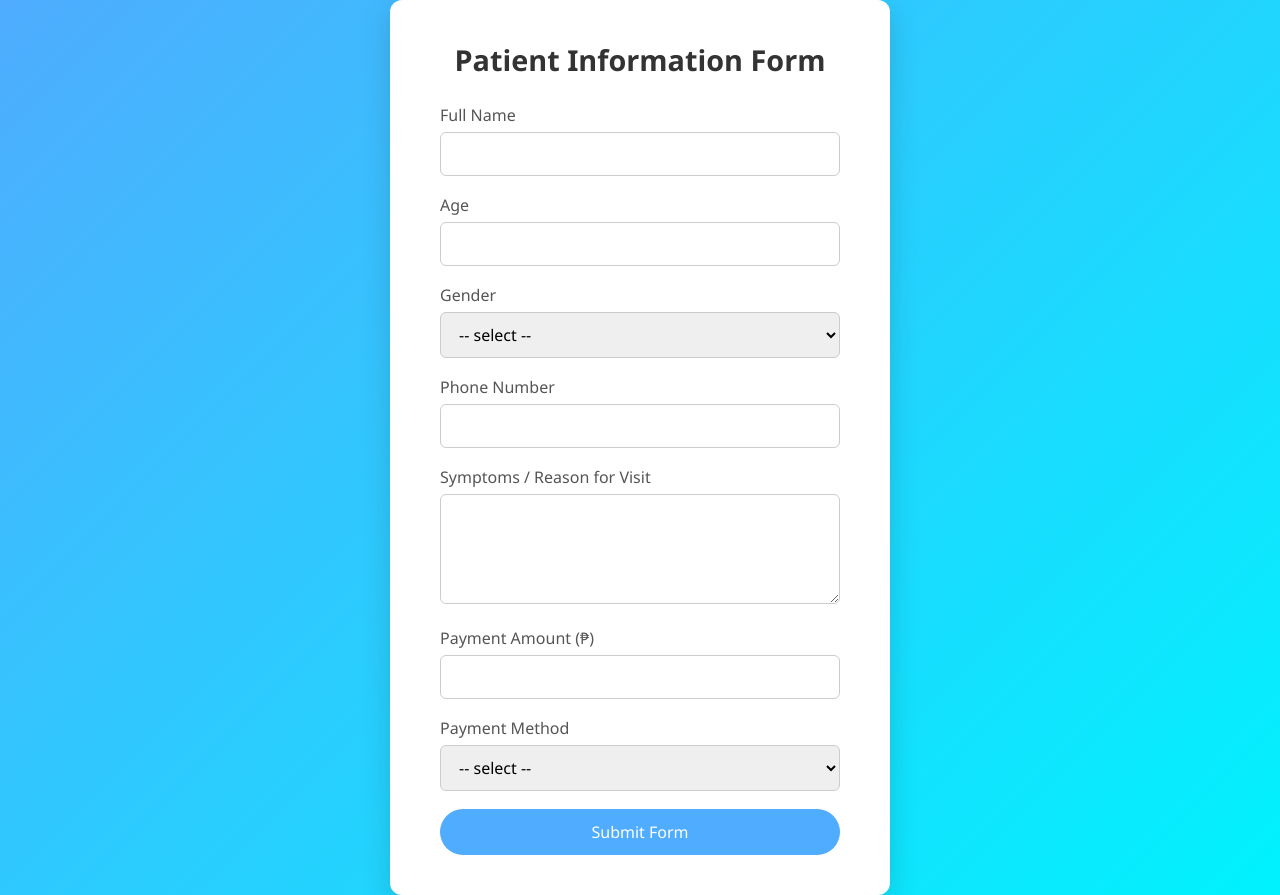
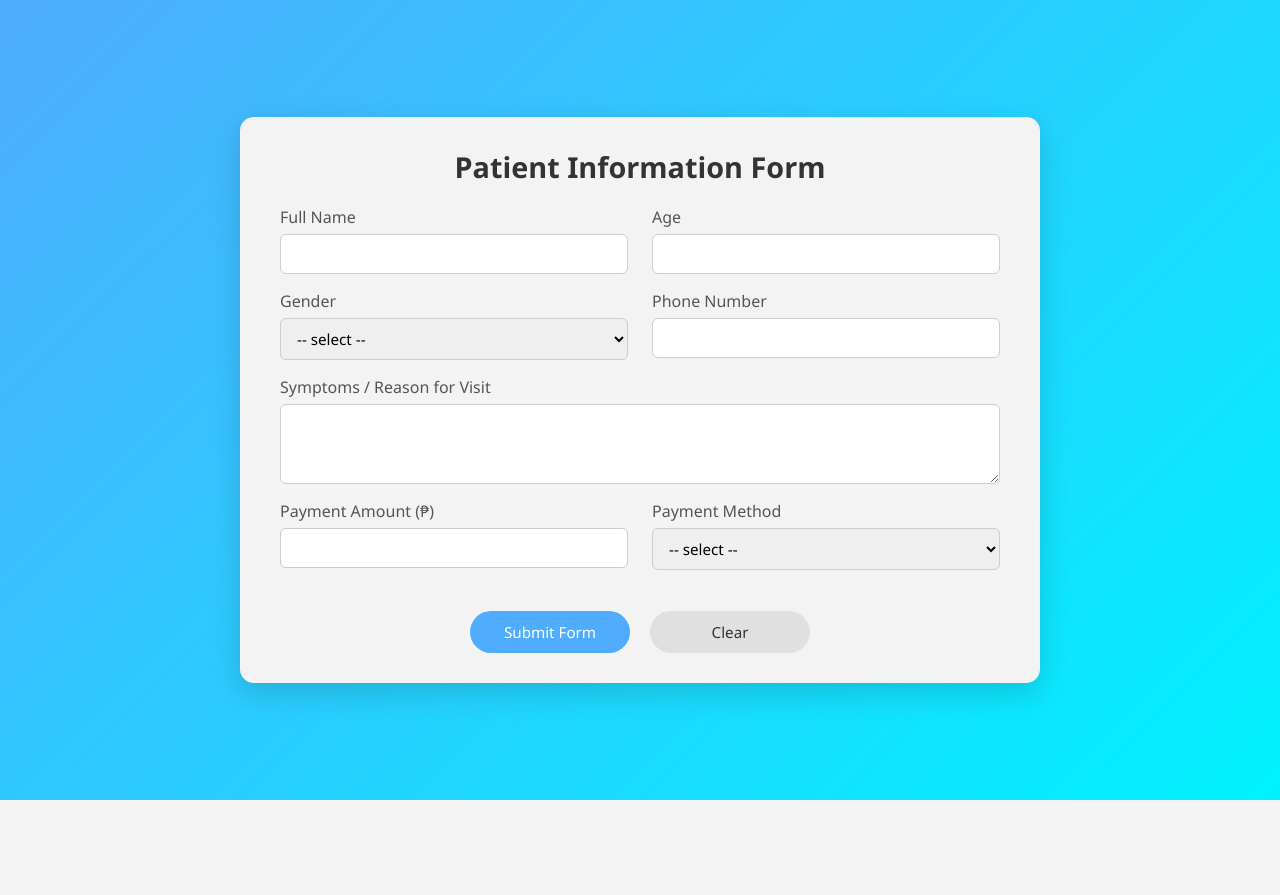
Before and after one commit to charitydaayata/forms, a PHP site: page /views/forms.php in a window 1280 px wide. After the commit the page ends 800 px from the top, so only its background shows below. Run offline with PHP 8.4, Linux system fonts and the light colour scheme.

Commit message:
4th commit

```diff
--- a/assets/forms.css
+++ b/assets/forms.css
@@ -15,65 +15,118 @@ body {
     justify-content: center;
 }
 
-/* Form box */
+/* Form card */
 .form-container {
-    background: #ffffff;
-    padding: 40px 50px;
-    border-radius: 12px;
+    background: #f3f3f3;
+    padding: 30px 40px;
+    border-radius: 14px;
     box-shadow: 0 10px 30px rgba(0, 0, 0, 0.15);
-    max-width: 500px;
-    width: 90%;
+    max-width: 800px;
+    width: 95%;
 }
 
-/* Form title */
+/* Title */
 .form-container h2 {
     text-align: center;
     font-size: 1.8rem;
-    margin-bottom: 25px;
+    margin-bottom: 20px;
     color: #333;
 }
 
+/* Grid layout */
+.form-grid {
+    display: grid;
+    grid-template-columns: repeat(2, minmax(0, 1fr));
+    gap: 16px 24px;
+}
+
+/* Groups */
+.form-group {
+    display: flex;
+    flex-direction: column;
+}
+
+.form-group.full-width {
+    grid-column: 1 / -1;
+}
+
 /* Labels */
-.form-container label {
-    display: block;
+.form-group label {
     margin-bottom: 6px;
     color: #555;
     font-weight: 500;
 }
 
-/* Inputs */
-.form-container input,
-.form-container select,
-.form-container textarea {
-    width: 100%;
-    padding: 10px 14px;
-    margin-bottom: 18px;
+/* Inputs & selects */
+.form-group input,
+.form-group select,
+.form-group textarea {
+    padding: 9px 12px;
     border: 1px solid #ccc;
     border-radius: 6px;
-    font-size: 1rem;
+    font-size: 0.95rem;
     outline: none;
 }
 
-.form-container input:focus,
-.form-container select:focus,
-.form-container textarea:focus {
+.form-group input:focus,
+.form-group select:focus,
+.form-group textarea:focus {
     border-color: #4facfe;
 }
 
+/* =========================
+   BUTTON AREA (FIXED + CENTERED)
+   ========================= */
+
+.form-actions {
+    grid-column: 1 / -1;        /* take full width of grid */
+    display: flex;
+    justify-content: center;   /* PERFECT CENTERING */
+    align-items: center;
+    gap: 20px;
+    margin-top: 25px;
+}
+
 /* Submit button */
-.form-container button {
-    width: 100%;
+.btn-submit {
+    min-width: 160px;
     background: #4facfe;
     color: #fff;
     border: none;
-    padding: 12px;
-    font-size: 1rem;
+    padding: 11px 22px;
+    font-size: 0.95rem;
     border-radius: 30px;
     cursor: pointer;
     transition: 0.3s ease;
 }
 
-.form-container button:hover {
+.btn-submit:hover {
     background: #00c6ff;
-    transform: scale(1.03);
+    transform: scale(1.05);
 }
+
+/* Clear button */
+.btn-clear {
+    min-width: 160px;
+    background: #e0e0e0;
+    color: #333;
+    border: none;
+    padding: 11px 22px;
+    font-size: 0.95rem;
+    border-radius: 30px;
+    cursor: pointer;
+    transition: 0.3s ease;
+}
+
+.btn-clear:hover {
+    background: #ff6b6b;
+    color: #fff;
+    transform: scale(1.05);
+}
+
+/* Small screens: stack to 1 column */
+@media (max-width: 640px) {
+    .form-grid {
+        grid-template-columns: 1fr;
+    }
+}
--- a/views/forms.php
+++ b/views/forms.php
@@ -28,39 +28,56 @@
     <h2>Patient Information Form</h2>
 
     <form action="../handlers/Forms.php" method="post">
+    <div class="form-grid">
 
-
+        <div class="form-group">
             <label for="name">Full Name</label>
             <input type="text" id="name" name="name" required>
+        </div>
 
+        <div class="form-group">
             <label for="age">Age</label>
             <input type="number" id="age" name="age" min="0" required>
+        </div>
 
+        <div class="form-group">
             <label for="gender">Gender</label>
             <select id="gender" name="gender" required>
                 <option value="">-- select --</option>
                 <option>Male</option>
                 <option>Female</option>
             </select>
+        </div>
 
+        <div class="form-group">
             <label for="phone">Phone Number</label>
             <input type="text" id="phone" name="phone" required>
+        </div>
 
+        <div class="form-group full-width">
             <label for="symptoms">Symptoms / Reason for Visit</label>
-        <textarea id="symptoms" name="symptoms" rows="4" required></textarea>
+            <textarea id="symptoms" name="symptoms" rows="3" required></textarea>
+        </div>
 
+        <div class="form-group">
             <label for="payment">Payment Amount (₱)</label>
             <input type="number" id="payment" name="payment" min="0" required>
+        </div>
 
+        <div class="form-group">
             <label for="payment_method">Payment Method</label>
             <select id="payment_method" name="payment_method" required>
                 <option value="">-- select --</option>
                 <option>Cash</option>
                 <option>GCash</option>
-            <!-- <option>Credit Card</option> -->
             </select>
+        </div>
 
-        <button type="submit">Submit Form</button>
+       <div class="form-actions full-width center-actions">
+            <button type="submit" class="btn-submit">Submit Form</button>
+            <button type="reset" class="btn-clear">Clear</button>
+        </div>
+    </div>
 </form>
 </div>
 
```
Lines whose indentation alone changed are shown as unchanged.
